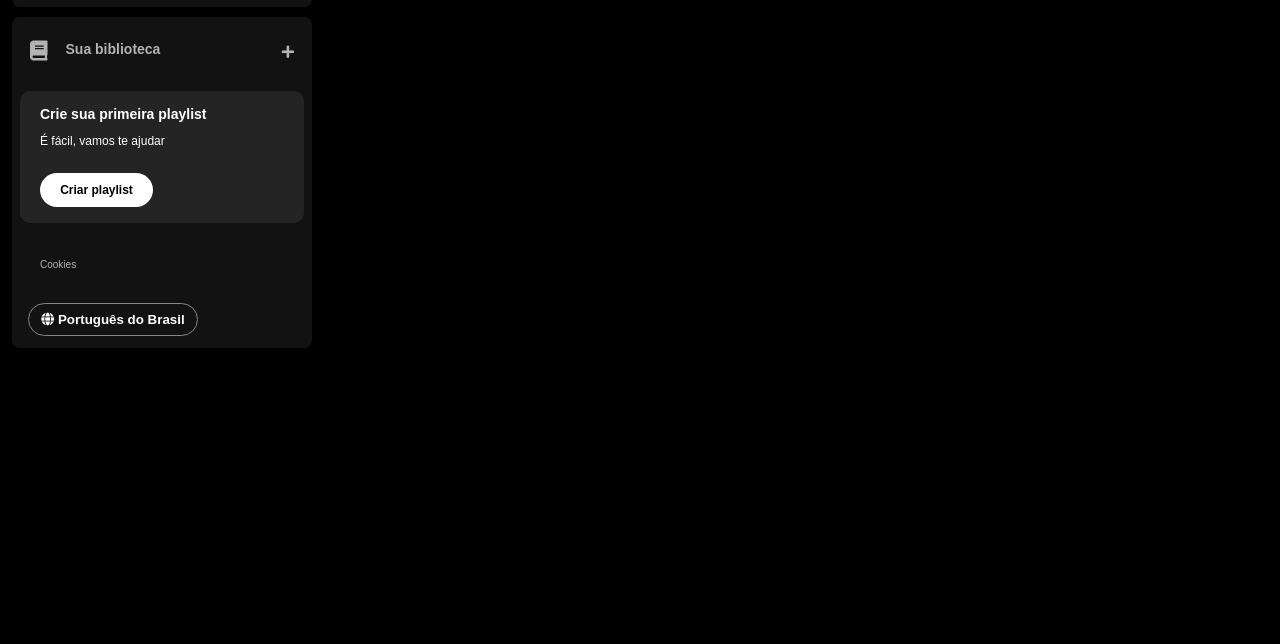
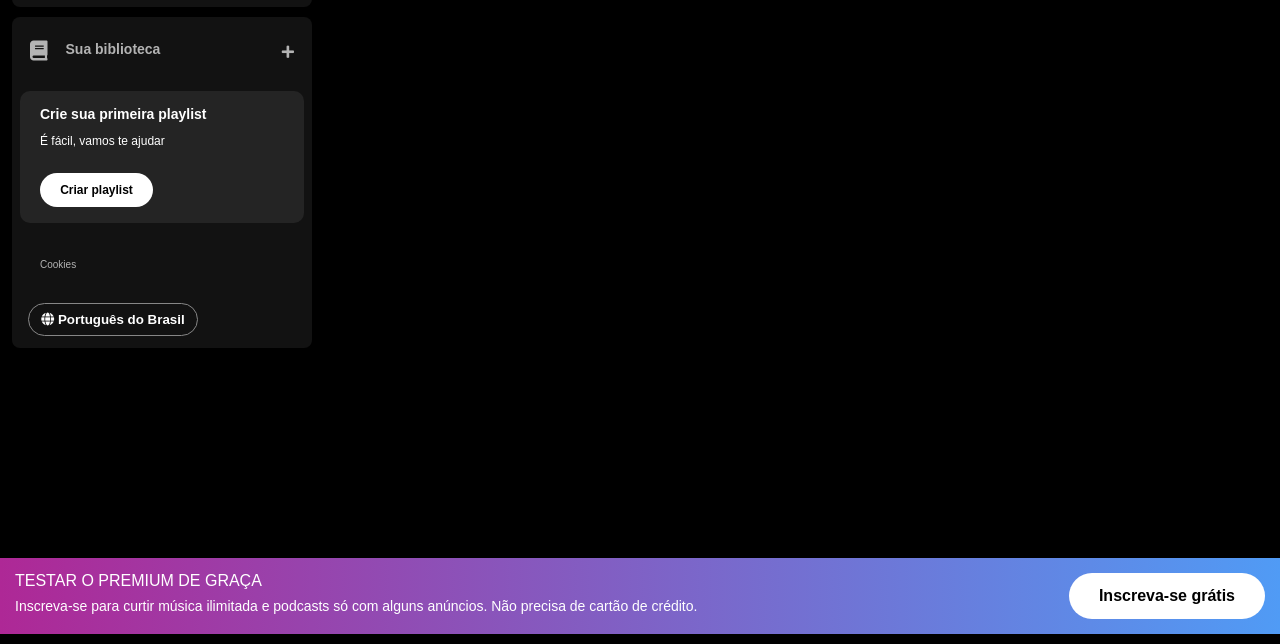
Before and after one commit to gabriel7sz/Curso-Front-End-Alura-8h, a plain HTML site: page Curso Front End Alura/index.html in a window 1280 px wide. Shown: the part 166-810 px from the top of the page. Drawn offline with Linux system fonts and the light colour scheme.

Commit message:
desafio aula 02

```diff
--- a/Curso Front End Alura/index.html
+++ b/Curso Front End Alura/index.html
@@ -11,8 +11,10 @@
         <link rel="stylesheet" href="src/styles/vars.css">
         <!-- Css -->
         <link rel="stylesheet" href="src/styles/style.css">
-        <!-- main content.css -->
+        <!-- main content css -->
          <link rel="stylesheet" href="src/styles/main-content.css">
+         <!-- footer css -->
+          <link rel="stylesheet" href="src/styles/footer.css">
         <!-- Fonte Awesome -->
         <link rel="stylesheet" href="https://use.fontawesome.com/releases/v5.15.4/css/solid.css"
         integrity="sha384-Tv5i09RULyHKMwX0E8wJUqSOaXlyu3SQxORObAI08iUwIalMmN5L6AvlPX2LMoSE" crossorigin="anonymous" />
@@ -111,5 +113,18 @@
                 </div>
             </main>
 
+            <footer class="disclaimer-premium">
+                <div class="text">
+                    <p class="disclaimer-premium__title">Testar o Premium de graça</p>
+                    <p class="disclaimer-premium__subtitle">
+                        Inscreva-se para curtir música ilimitada e podcasts só com alguns
+                        anúncios. Não precisa de cartão de crédito.
+                    </p>
+                </div>
+                <div class="button">
+                    <button type="button">Inscreva-se grátis</button>
+                </div>
+            </footer>
+
     </body>
     </html>
--- /dev/null
+++ b/Curso Front End Alura/src/styles/footer.css
@@ -0,0 +1,40 @@
+.disclaimer-premium {
+    position: fixed;
+    bottom: 0;
+    left: 0;
+    right: 0;
+    background: linear-gradient(to right, #AE2896, #509BF5);
+    padding: 15px;
+    display: flex;
+    justify-content: space-between;
+}
+
+.disclaimer-premium .text {
+    flex-shrink: 0;
+}
+
+.disclaimer-premium .disclaimer-premium__title {
+    color: var(--bg-white);
+    text-transform: uppercase;
+    font-weight: 400;
+    font-size: 12;
+    margin-bottom: 10px;
+}
+
+.disclaimer-premium .disclaimer-premium__subtitle {
+    color: var(--bg-white) ;
+    font-size: 14px;
+    font-weight: 500;
+}
+
+.disclaimer-premium button {
+    background-color: var(--bg-white);
+    color: var(--bg-black);
+    font-size: 16px;
+    font-weight: bold;
+    padding: 14px 30px;
+    border: 0px;
+    border-radius: 40px;
+    cursor: pointer;
+    flex-shrink : 0;
+}
--- a/Curso Front End Alura/src/styles/vars.css
+++ b/Curso Front End Alura/src/styles/vars.css
@@ -9,4 +9,5 @@
     --bg-search-color: #242424;
     --bg-subscribe-color: #A7A7A7;
     --bg-black: #000;
+    --bg-white: #FFFFFF;
 }
```
